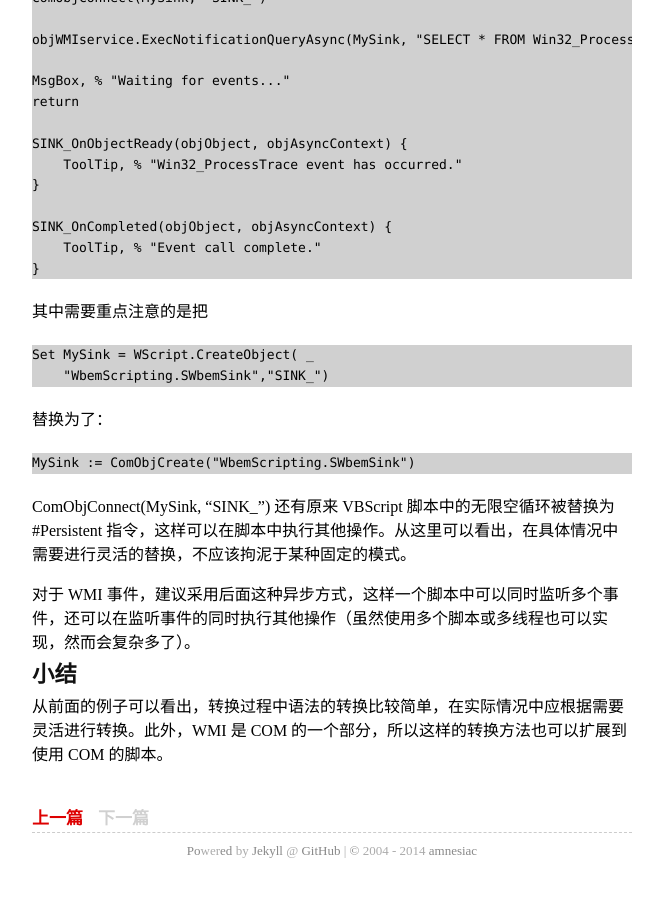
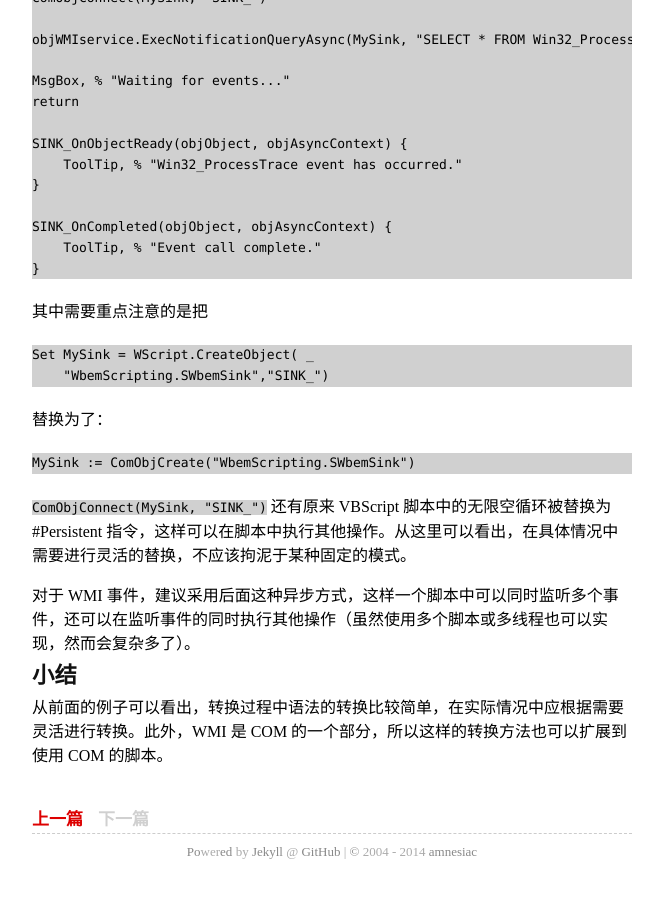
Before and after one commit to amnesiac10/amnesiac10.github.io, a Jekyll site: the page built from _posts/2014-08-18-learn-wmi-from-code-conversion.md, in a window 1280 px wide and 900 px high, scrolled down 6189 px. Shown: the whole window, without its empty margins (308-971 px from the left). Built offline with Jekyll 4.4.1, drawn with Linux system fonts in a browser that asks for light colours; Markdown is read by kramdown in place of the engine named in the settings; comment, search, counter and statistics services are not loaded.

Commit message:
Updated the article.

````diff
--- a/_posts/2014-08-18-learn-wmi-from-code-conversion.md
+++ b/_posts/2014-08-18-learn-wmi-from-code-conversion.md
@@ -300,7 +300,7 @@ Set MySink = WScript.CreateObject( _
 MySink := ComObjCreate("WbemScripting.SWbemSink")
 ```
 
-ComObjConnect(MySink, "SINK_") 还有原来 VBScript 脚本中的无限空循环被替换为 #Persistent 指令，这样可以在脚本中执行其他操作。从这里可以看出，在具体情况中需要进行灵活的替换，不应该拘泥于某种固定的模式。
+`ComObjConnect(MySink, "SINK_")` 还有原来 VBScript 脚本中的无限空循环被替换为 #Persistent 指令，这样可以在脚本中执行其他操作。从这里可以看出，在具体情况中需要进行灵活的替换，不应该拘泥于某种固定的模式。
 
 对于 WMI 事件，建议采用后面这种异步方式，这样一个脚本中可以同时监听多个事件，还可以在监听事件的同时执行其他操作（虽然使用多个脚本或多线程也可以实现，然而会复杂多了）。
 
````
